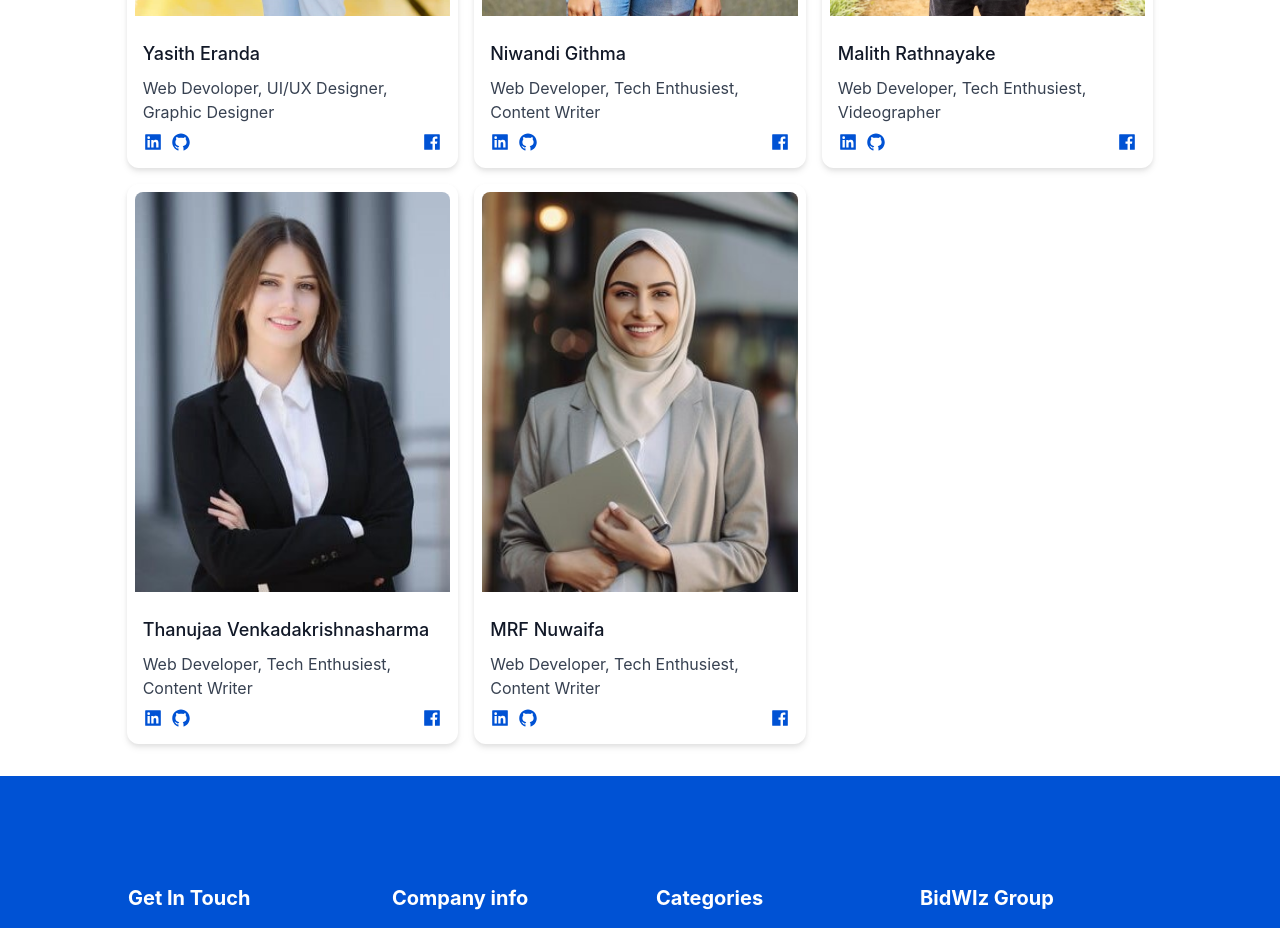
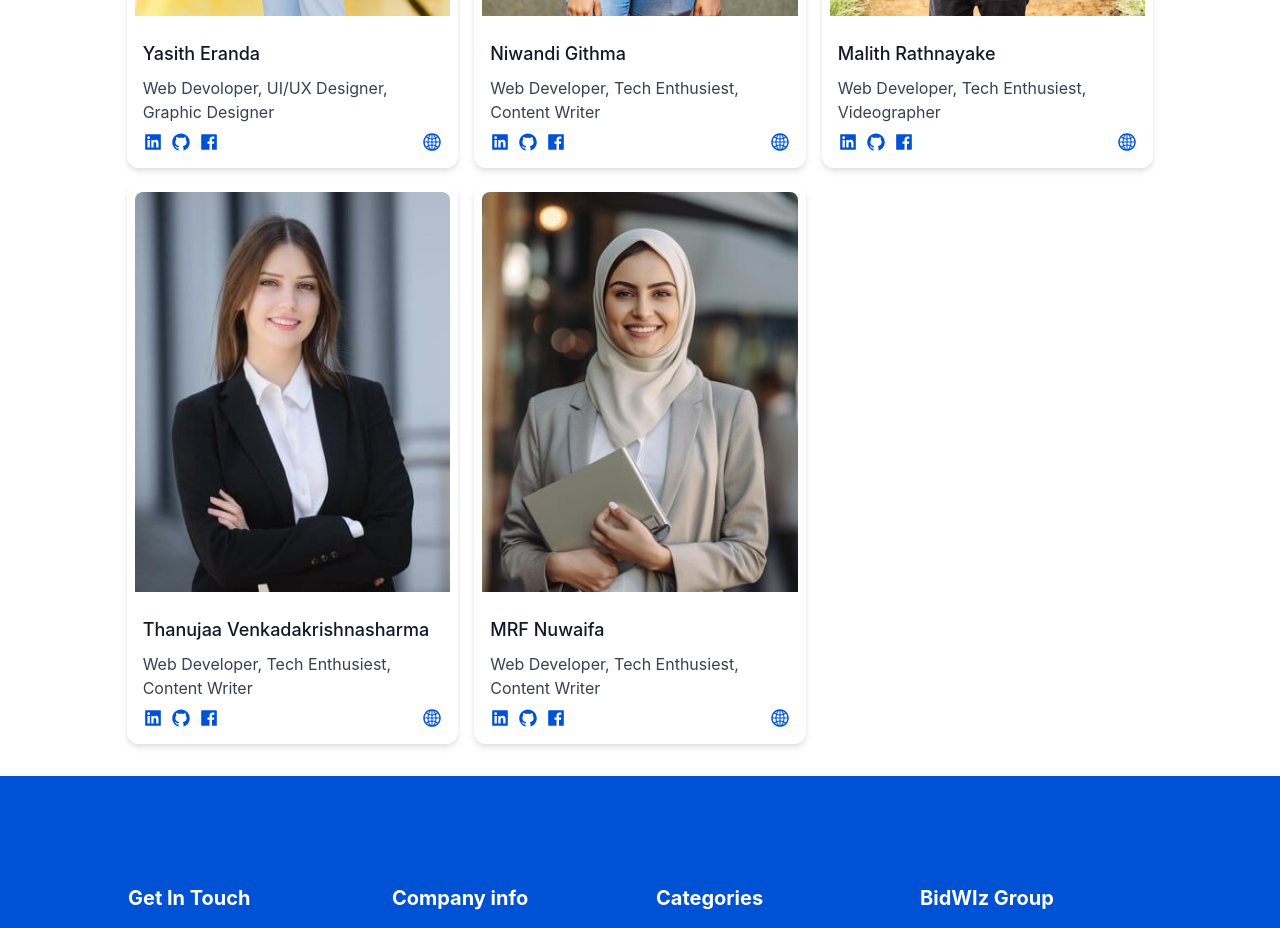
Before and after one commit to yashEra/bidwiz-2.0, a React (Create React App) app: page /about in a window 1280 px wide. Shown: the part 1160-2088 px from the top of the page. Built offline with nearby package versions, Linux system fonts and the light colour scheme.

Commit message:
TeamMemberCard Update

```diff
--- a/src/components/card/TeamMemberCard.jsx
+++ b/src/components/card/TeamMemberCard.jsx
@@ -1,9 +1,9 @@
-import { AiFillLinkedin, AiFillGithub, AiFillFacebook } from "react-icons/ai";
+import { AiFillLinkedin, AiFillGithub, AiFillFacebook, AiOutlineGlobal } from "react-icons/ai";
 
 const TeamMemberCard = (props) => {
   return (
     <div className="bg-[white] drop-shadow-md rounded-xl transform hover:scale-103 duration-300 hover:shadow-lg">
-      <a href="#">
+      <a href={props.portfolio} target="_blank" rel="noopener noreferrer">
         <div className="p-2">
         <img
           className="h-[400px] w-full object-cover object-center rounded-t-lg"
@@ -18,20 +18,29 @@ const TeamMemberCard = (props) => {
           </h2>
           <p className="mb-2 text-base text-gray-700">{props.des}</p>
           <div className="flex items-center">
-            <a className="mr-2 text-xl font-semibold  text-[#0052D4]" href={props.linkedin}>
+            <a className="mr-2 text-xl font-semibold  text-[#0052D4]" href={props.linkedin} target="_blank" rel="noopener noreferrer">
               <AiFillLinkedin />{" "}
+            </a>
+            <a
+              className="text-xl mr-2  font-medium  text-[#0052D4]"
+              href={props.github}
+              target="_blank" rel="noopener noreferrer"
+            >
+              <AiFillGithub />{" "}
             </a>
             <a
               className="text-xl  font-medium  text-[#0052D4]"
               href={props.fb}
+              target="_blank" rel="noopener noreferrer"
             >
-              <AiFillGithub />{" "}
+              <AiFillFacebook />{" "}
             </a>
             <a
               className="ml-auto text-xl font-medium text-[#0052D4]"
-              href={props.github}
+              href={props.portfolio}
+              target="_blank" rel="noopener noreferrer"
             >
-              <AiFillFacebook />{" "}
+              <AiOutlineGlobal />{" "}
             </a>
           </div>
         </div>
--- a/src/components/pages/About.jsx
+++ b/src/components/pages/About.jsx
@@ -11,7 +11,11 @@ const About = () => {
 
       <div className="">
         <div className="pt-[60px] md:pt-[80px]">
-          <PageTitle image="images/pages/page-title.jpg" heading="Join Us" des="BidWiz is an online auction website that provides a platform for users to bid on a wide range of products and items." />
+          <PageTitle
+            image="images/pages/page-title.jpg"
+            heading="Join Us"
+            des="BidWiz is an online auction website that provides a platform for users to bid on a wide range of products and items."
+          />
         </div>
         <div className="flex flex-row py-4 justify-center items-center px-[5%] md:px-[10%]">
           <ThreeLineTitle
@@ -26,15 +30,47 @@ const About = () => {
               name="Yasith Eranda"
               des="Web Devoloper, UI/UX Designer, Graphic Designer"
               image="images/team/yasith-2.png"
+              linkedin="https://www.linkedin.com/in/yasith-eranda-yapa-amarasekara/"
+              github="https://github.com/yashEra"
+              fb=""
+              portfolio="https://cv.yasitheranda.me/"
             />
             <TeamMemberCard
               name="Niwandi Githma"
               des="Web Developer, Tech Enthusiest, Content Writer"
               image="images/team/niwandi.jpg"
+              linkedin="#"
+              github="#"
+              fb="#"
+              portfolio="#"
             />
-            <TeamMemberCard name="Malith Rathnayake" des="Web Developer, Tech Enthusiest, Videographer" image="images/team/malith.jpg" />
-            <TeamMemberCard name="Thanujaa Venkadakrishnasharma" des="Web Developer, Tech Enthusiest, Content Writer" image="images/team/thanujaa.jpg" />
-            <TeamMemberCard name="MRF Nuwaifa" des="Web Developer, Tech Enthusiest, Content Writer" image="images/team/nuwaifa.jpg" />
+            <TeamMemberCard
+              name="Malith Rathnayake"
+              des="Web Developer, Tech Enthusiest, Videographer"
+              image="images/team/malith.jpg"
+              linkedin="#"
+              github="#"
+              fb="#"
+              portfolio="#"
+            />
+            <TeamMemberCard
+              name="Thanujaa Venkadakrishnasharma"
+              des="Web Developer, Tech Enthusiest, Content Writer"
+              image="images/team/thanujaa.jpg"
+              linkedin="#"
+              github="#"
+              // fb=""
+              portfolio="#"
+            />
+            <TeamMemberCard
+              name="MRF Nuwaifa"
+              des="Web Developer, Tech Enthusiest, Content Writer"
+              image="images/team/nuwaifa.jpg"
+              linkedin="#"
+              github="#"
+              fb="#"
+              portfolio="#"
+            />
           </div>
         </div>
         <Footer />
```
